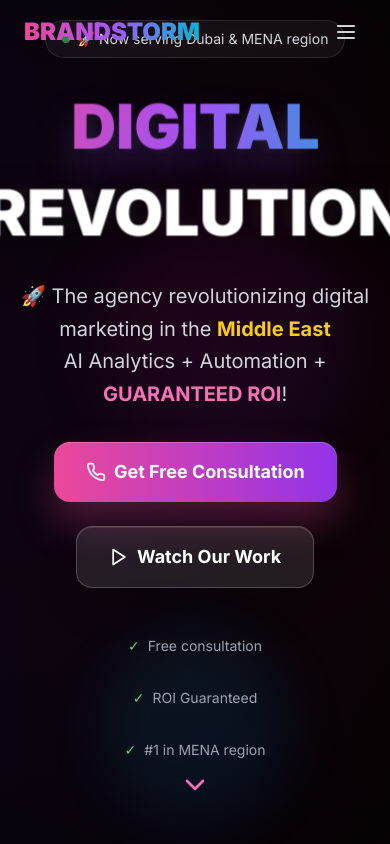
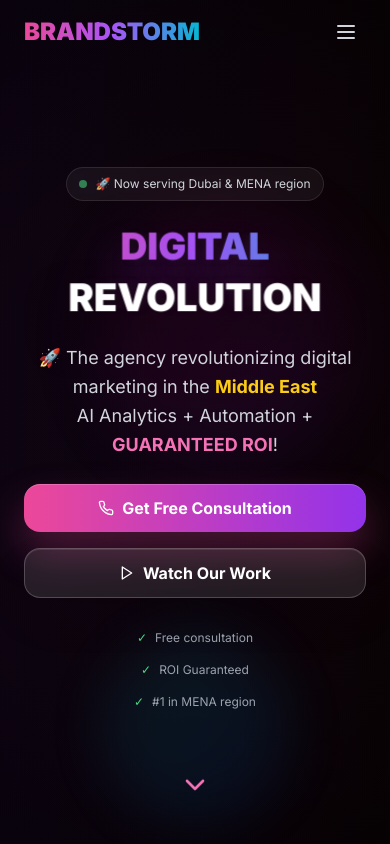
Before and after one commit to rylessKechit/brandstorm, a Next.js app: page / in a window 390 px wide. Shown: the top 844 px of the page. Built offline with nearby package versions, Linux system fonts and the light colour scheme.

Commit message:
fixed hero styles

```diff
--- a/src/components/sections/Hero.tsx
+++ b/src/components/sections/Hero.tsx
@@ -65,7 +65,7 @@ export function Hero() {
       {/* Main Content */}
       <div
         ref={heroRef}
-        className="relative z-10 flex flex-col items-center justify-center text-center px-6 flex-1"
+        className="relative z-10 flex flex-col items-center justify-center text-center px-6 flex-1 pt-24 min-h-0"
         style={{
           transform: `translateY(${scrollY * 0.3}px)`,
         }}
@@ -73,17 +73,17 @@ export function Hero() {
         <div className={`transform transition-all duration-1500 ${isVisible ? 'translate-y-0 opacity-100' : 'translate-y-20 opacity-0'}`}>
 
           {/* Badge */}
-          <div className="mb-8">
-            <div className="inline-flex items-center px-4 py-2 rounded-full bg-white/5 backdrop-blur-sm border border-white/10 text-sm text-gray-300">
+          <div className="mb-6 sm:mb-8">
+            <div className="inline-flex items-center px-3 py-2 sm:px-4 rounded-full bg-white/5 backdrop-blur-sm border border-white/10 text-xs sm:text-sm text-gray-300">
               <span className="w-2 h-2 bg-green-400 rounded-full mr-2 animate-pulse"></span>
               🚀 Now serving Dubai & MENA region
             </div>
           </div>
 
           {/* 3D Title with depth */}
-          <div className="relative mb-8">
+          <div className="relative mb-6 sm:mb-8">
             <h1
-              className="text-6xl md:text-8xl font-black leading-tight relative z-10"
+              className="text-4xl sm:text-6xl md:text-8xl font-black leading-tight relative z-10"
               style={{
                 transform: `perspective(1000px) rotateX(${mousePosition.y * 0.1}deg) rotateY(${mousePosition.x * 0.1}deg)`,
                 transformStyle: 'preserve-3d'
@@ -99,7 +99,7 @@ export function Hero() {
                 DIGITAL
               </span>
               <span
-                className="block text-white mt-2"
+                className="block text-white mt-1 sm:mt-2"
                 style={{
                   transform: 'translateZ(60px)',
                   textShadow: '0 20px 40px rgba(0, 0, 0, 0.5)'
@@ -111,14 +111,14 @@ export function Hero() {
 
             {/* 3D shadow layer */}
             <h1
-              className="absolute inset-0 text-6xl md:text-8xl font-black leading-tight opacity-20 blur-sm"
+              className="absolute inset-0 text-4xl sm:text-6xl md:text-8xl font-black leading-tight opacity-20 blur-sm"
               style={{
                 transform: `perspective(1000px) rotateX(${mousePosition.y * 0.1}deg) rotateY(${mousePosition.x * 0.1}deg) translateZ(-50px)`,
                 color: '#333'
               }}
             >
               <span className="block">DIGITAL</span>
-              <span className="block mt-2">REVOLUTION</span>
+              <span className="block mt-1 sm:mt-2">REVOLUTION</span>
             </h1>
           </div>
 
@@ -126,23 +126,23 @@ export function Hero() {
             className="relative z-10 max-w-4xl mx-auto"
             style={{transform: `translateZ(20px)`}}
           >
-            <p className="text-xl md:text-2xl text-gray-300 mb-8 leading-relaxed">
+            <p className="text-lg sm:text-xl md:text-2xl text-gray-300 mb-6 sm:mb-8 leading-relaxed">
               🚀 The agency revolutionizing digital marketing in the <span className="text-yellow-400 font-bold">Middle East</span>
               <br />
               AI Analytics + Automation + <span className="text-pink-400 font-bold">GUARANTEED ROI</span>!
             </p>
 
-            <div className="flex flex-col sm:flex-row gap-6 justify-center items-center mb-12">
+            <div className="flex flex-col sm:flex-row gap-4 sm:gap-6 justify-center items-center mb-8 sm:mb-12">
               <Link
                 href="/contact"
-                className="group relative px-8 py-4 bg-gradient-to-r from-pink-500 to-purple-600 rounded-2xl text-white font-bold text-lg transform hover:scale-105 transition-all duration-500 shadow-2xl hover:shadow-pink-500/30"
+                className="group relative px-6 sm:px-8 py-3 sm:py-4 bg-gradient-to-r from-pink-500 to-purple-600 rounded-2xl text-white font-bold text-base sm:text-lg transform hover:scale-105 transition-all duration-500 shadow-2xl hover:shadow-pink-500/30 w-full sm:w-auto"
                 style={{
                   transform: `perspective(1000px) rotateX(${mousePosition.y * 0.05}deg) rotateY(${mousePosition.x * 0.05}deg)`,
                   boxShadow: '0 20px 40px rgba(236, 72, 153, 0.3), inset 0 1px 0 rgba(255, 255, 255, 0.2)'
                 }}
               >
-                <span className="relative z-10 flex items-center gap-2">
-                  <Phone className="w-5 h-5" />
+                <span className="relative z-10 flex items-center justify-center gap-2">
+                  <Phone className="w-4 h-4 sm:w-5 sm:h-5" />
                   Get Free Consultation
                 </span>
                 <div className="absolute inset-0 bg-gradient-to-r from-purple-600 to-pink-500 rounded-2xl opacity-0 group-hover:opacity-100 transition-opacity duration-500"></div>
@@ -150,21 +150,21 @@ export function Hero() {
 
               <Link
                 href="/demo"
-                className="px-8 py-4 bg-white/10 backdrop-blur-sm border border-white/20 text-white rounded-2xl font-bold text-lg hover:bg-white/20 transition-all duration-500 transform hover:scale-105"
+                className="px-6 sm:px-8 py-3 sm:py-4 bg-white/10 backdrop-blur-sm border border-white/20 text-white rounded-2xl font-bold text-base sm:text-lg hover:bg-white/20 transition-all duration-500 transform hover:scale-105 w-full sm:w-auto"
                 style={{
                   transform: `perspective(1000px) rotateX(${mousePosition.y * 0.05}deg) rotateY(${mousePosition.x * 0.05}deg)`,
                   boxShadow: '0 20px 40px rgba(0, 0, 0, 0.1), inset 0 1px 0 rgba(255, 255, 255, 0.1)'
                 }}
               >
-                <span className="flex items-center gap-2">
-                  <Play className="w-5 h-5" />
+                <span className="flex items-center justify-center gap-2">
+                  <Play className="w-4 h-4 sm:w-5 sm:h-5" />
                   Watch Our Work
                 </span>
               </Link>
             </div>
 
             {/* Trust indicators */}
-            <div className="flex flex-col sm:flex-row items-center justify-center gap-8 text-sm text-gray-400">
+            <div className="flex flex-col sm:flex-row items-center justify-center gap-4 sm:gap-8 text-xs sm:text-sm text-gray-400">
               <div className="flex items-center gap-2">
                 <span className="text-green-400">✓</span>
                 Free consultation
```
